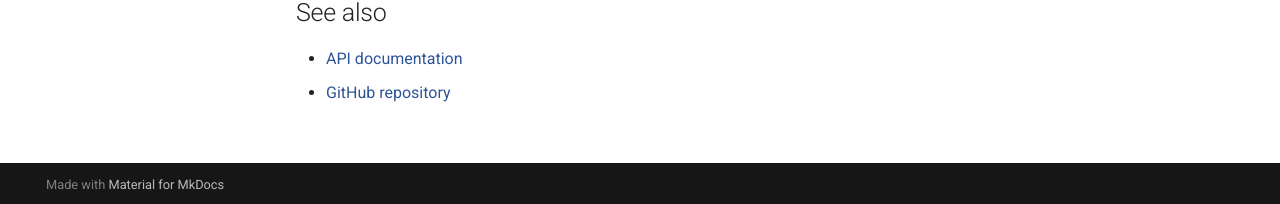
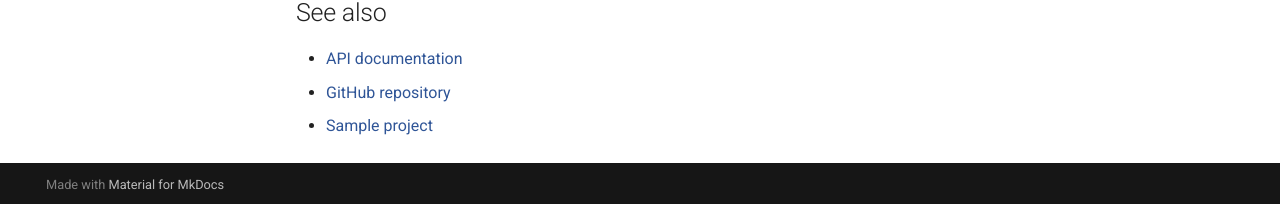
Before and after one commit to TypedRest/docs, an MkDocs documentation site: the page built from docs/getting-started/dotnet.md, in a window 1280 px wide and 1044 px high. Shown: the part 837-1041 px from the top of the window. Built offline with MkDocs 1.6.1 and Material for MkDocs 9.7.7, drawn with Linux system fonts in a browser that asks for light colours; comment, search, counter and statistics services are not loaded.

Commit message:
Added link to .NET sample project

```diff
--- a/docs/getting-started/dotnet.md
+++ b/docs/getting-started/dotnet.md
@@ -25,3 +25,4 @@ If you wish to use TypedRest in an ASP.NET Core web service (or any other kind o
 
 - [API documentation](https://dotnet.typedrest.net/)
 - [GitHub repository](https://github.com/TypedRest/TypedRest-DotNet)
+- [Sample project](https://github.com/TypedRest/Sample-DotNet)
```
